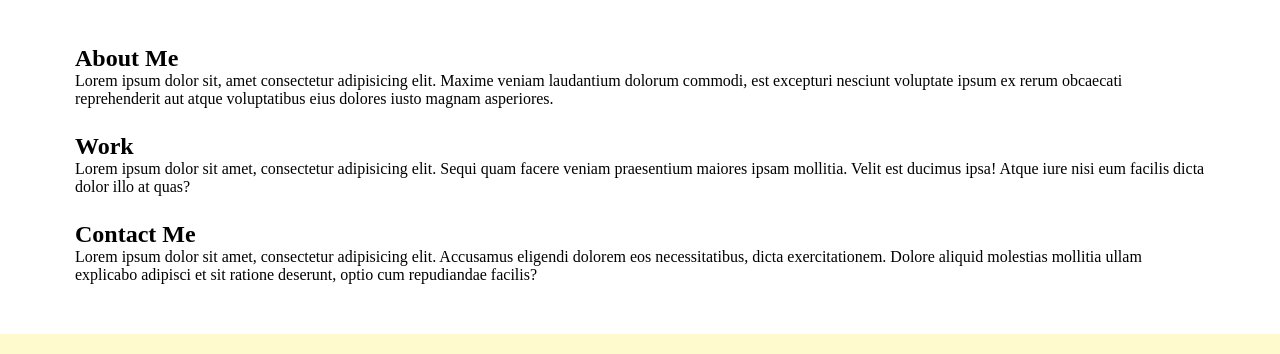
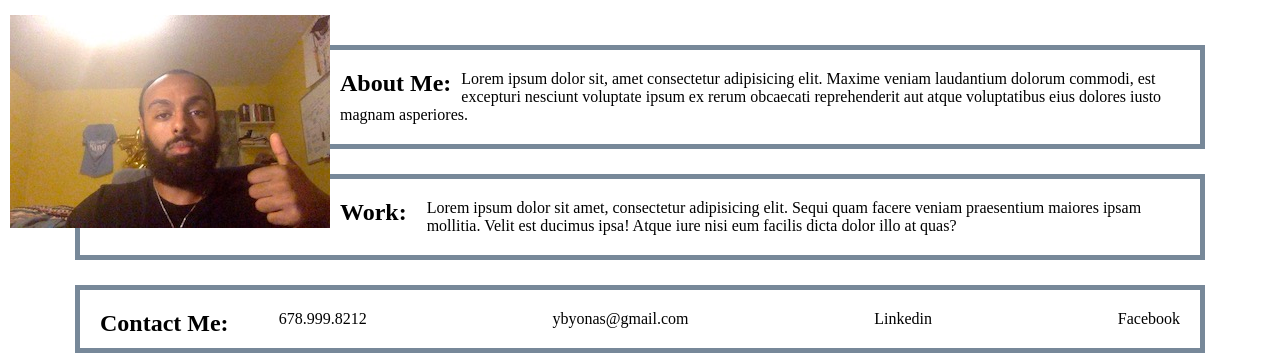
Before and after one commit to Ybyonas1/portfolio-hw, a plain HTML site: page Index.html in a window 1280 px wide. Shown: the part 72-426 px from the top of the page. Drawn offline with Linux system fonts and the light colour scheme.

Commit message:
more updates to html and css

```diff
--- a/Index.html
+++ b/Index.html
@@ -19,25 +19,30 @@
 </header>
 
 <body>
+    <aside>
+        <img src="./assets/images/Photo on 11-17-21 at 9.06 PM.jpg" alt="image of yonas">
+    </aside>
     <section>
         <div id="about-me">
-            <h2>About Me</h2>
+            <h2>About Me:</h2>
             <p>Lorem ipsum dolor sit, amet consectetur adipisicing elit. Maxime veniam laudantium dolorum commodi, est
                 excepturi nesciunt voluptate ipsum ex rerum obcaecati reprehenderit aut atque voluptatibus eius dolores
                 iusto magnam asperiores.</p>
         </div>
         <div id="work">
-            <h2>Work</h2>
+            <h2>Work:</h2>
             <p>Lorem ipsum dolor sit amet, consectetur adipisicing elit. Sequi quam facere veniam praesentium maiores
                 ipsam
                 mollitia. Velit est ducimus ipsa! Atque iure nisi eum facilis dicta dolor illo at quas?</p>
         </div>
         <div id="contact-me">
-            <h2>Contact Me</h2>
-            <p>Lorem ipsum dolor sit amet, consectetur adipisicing elit. Accusamus eligendi dolorem eos necessitatibus,
-                dicta exercitationem. Dolore aliquid molestias mollitia ullam explicabo adipisci et sit ratione
-                deserunt,
-                optio cum repudiandae facilis?</p>
+            <h2>Contact Me:</h2>
+            <ul id="contlinks">
+                <li>678.999.8212</li>
+                <li>ybyonas@gmail.com</li>
+                <li>Linkedin</li>
+                <li>Facebook</li>
+            </ul>
         </div>
     </section>
 
--- a/assets/style.css
+++ b/assets/style.css
@@ -1,5 +1,6 @@
 * {
     margin: 0;
+
 }
 header {
     background-color: lemonchiffon;
@@ -13,12 +14,11 @@ header li {
   display: inline;
   margin: 0 8px;
 
-
 }
 
 header ul {
     align-self: flex-end;
-
+     /* float: right; ????? */
 }
 
 header a {
@@ -30,8 +30,31 @@ section {
     margin: 50px;
 }
 
+img {
+    float: left;
+    padding: 10px;
+}
+
 div {
     margin: 25px;
+    border: 5px lightslategrey solid;
+    padding: 20px;
+}
+
+div h2 {
+    float: left;
+    margin-right: 10px;
+}
+
+#work h2 {
+    margin-right: 20px;
+}
+
+#contlinks {
+   display: flex;
+   justify-content: space-between;
+   list-style-type: none;
+   align-items: center;
 }
 
 footer {
```
Also changed, not shown: assets/images/Photo on 11-17-21 at 9.06 PM.jpg (added).
